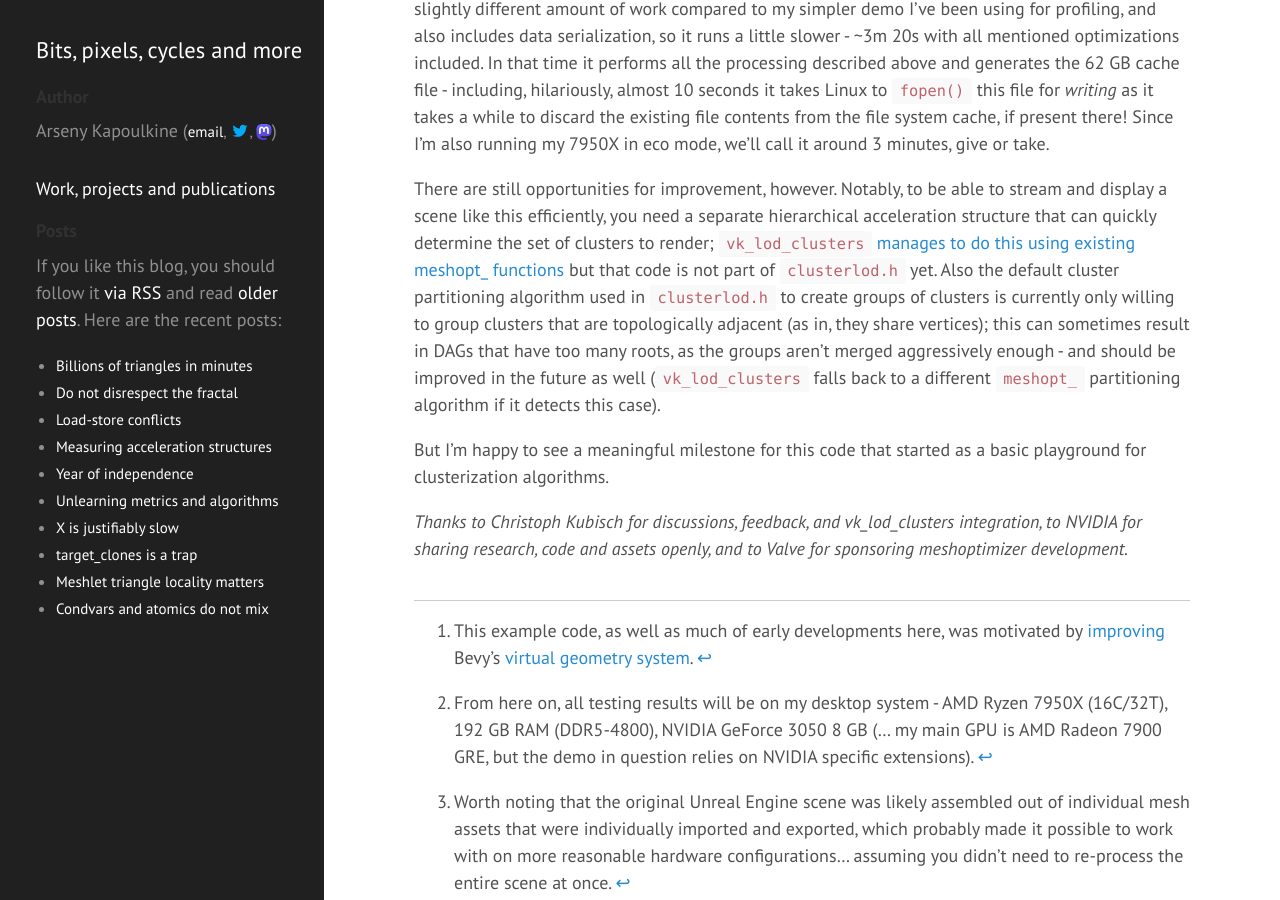
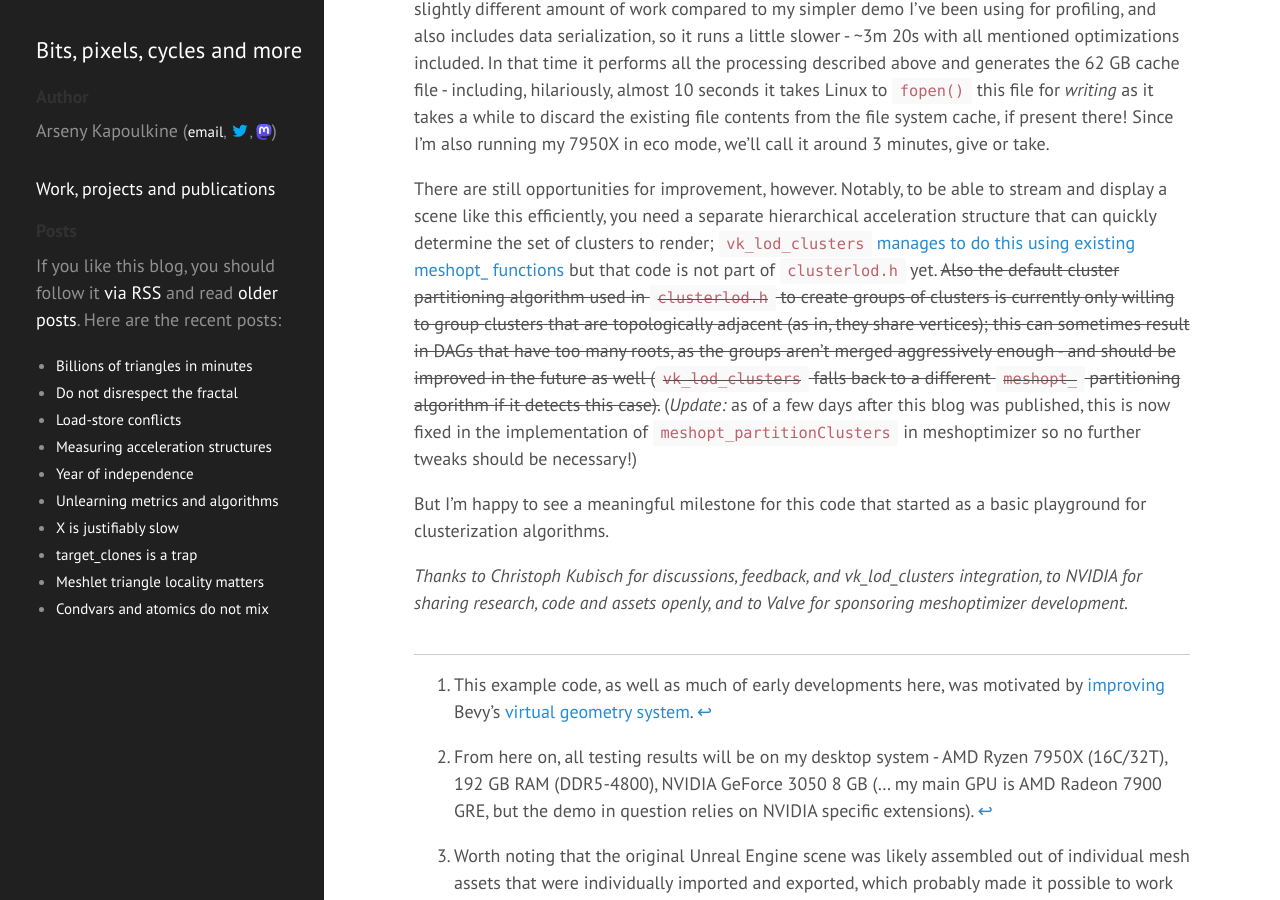
Before and after one commit to zeux/zeux.github.io, a Jekyll site: the page built from _posts/2025-09-30-billions-of-triangles-in-minutes.md, in a window 1280 px wide and 900 px high, scrolled down 12756 px. Built offline with Jekyll 4.4.1, drawn with Linux system fonts in a browser that asks for light colours.

Commit message:
Update after meshoptimizer partitioner fix

```diff
--- a/_posts/2025-09-30-billions-of-triangles-in-minutes.md
+++ b/_posts/2025-09-30-billions-of-triangles-in-minutes.md
@@ -206,7 +206,7 @@ Because of their work I can now show another screenshot of the same Zorah asset,
 
 In `vk_lod_clusters` the processing is structured a little differently; as a result, it generates a slightly different amount of work compared to my simpler demo I've been using for profiling, and also includes data serialization, so it runs a little slower - ~3m 20s with all mentioned optimizations included. In that time it performs all the processing described above and generates the 62 GB cache file - including, hilariously, almost 10 seconds it takes Linux to `fopen()` this file for *writing* as it takes a while to discard the existing file contents from the file system cache, if present there! Since I'm also running my 7950X in eco mode, we'll call it around 3 minutes, give or take.
 
-There are still opportunities for improvement, however. Notably, to be able to stream and display a scene like this efficiently, you need a separate hierarchical acceleration structure that can quickly determine the set of clusters to render; `vk_lod_clusters` [manages to do this using existing meshopt_ functions](https://github.com/nvpro-samples/vk_lod_clusters/blob/945d6c87f7b85c6239b1eb11515ae8f7dd8e2fc8/src/scene_cluster_lod.cpp#L370) but that code is not part of `clusterlod.h` yet. Also the default cluster partitioning algorithm used in `clusterlod.h` to create groups of clusters is currently only willing to group clusters that are topologically adjacent (as in, they share vertices); this can sometimes result in DAGs that have too many roots, as the groups aren't merged aggressively enough - and should be improved in the future as well (`vk_lod_clusters` falls back to a different `meshopt_` partitioning algorithm if it detects this case).
+There are still opportunities for improvement, however. Notably, to be able to stream and display a scene like this efficiently, you need a separate hierarchical acceleration structure that can quickly determine the set of clusters to render; `vk_lod_clusters` [manages to do this using existing meshopt_ functions](https://github.com/nvpro-samples/vk_lod_clusters/blob/945d6c87f7b85c6239b1eb11515ae8f7dd8e2fc8/src/scene_cluster_lod.cpp#L370) but that code is not part of `clusterlod.h` yet. ~~Also the default cluster partitioning algorithm used in `clusterlod.h` to create groups of clusters is currently only willing to group clusters that are topologically adjacent (as in, they share vertices); this can sometimes result in DAGs that have too many roots, as the groups aren't merged aggressively enough - and should be improved in the future as well (`vk_lod_clusters` falls back to a different `meshopt_` partitioning algorithm if it detects this case).~~ (*Update:* as of a few days after this blog was published, this is now fixed in the implementation of `meshopt_partitionClusters` in meshoptimizer so no further tweaks should be necessary!)
 
 But I'm happy to see a meaningful milestone for this code that started as a basic playground for clusterization algorithms.
 
```
